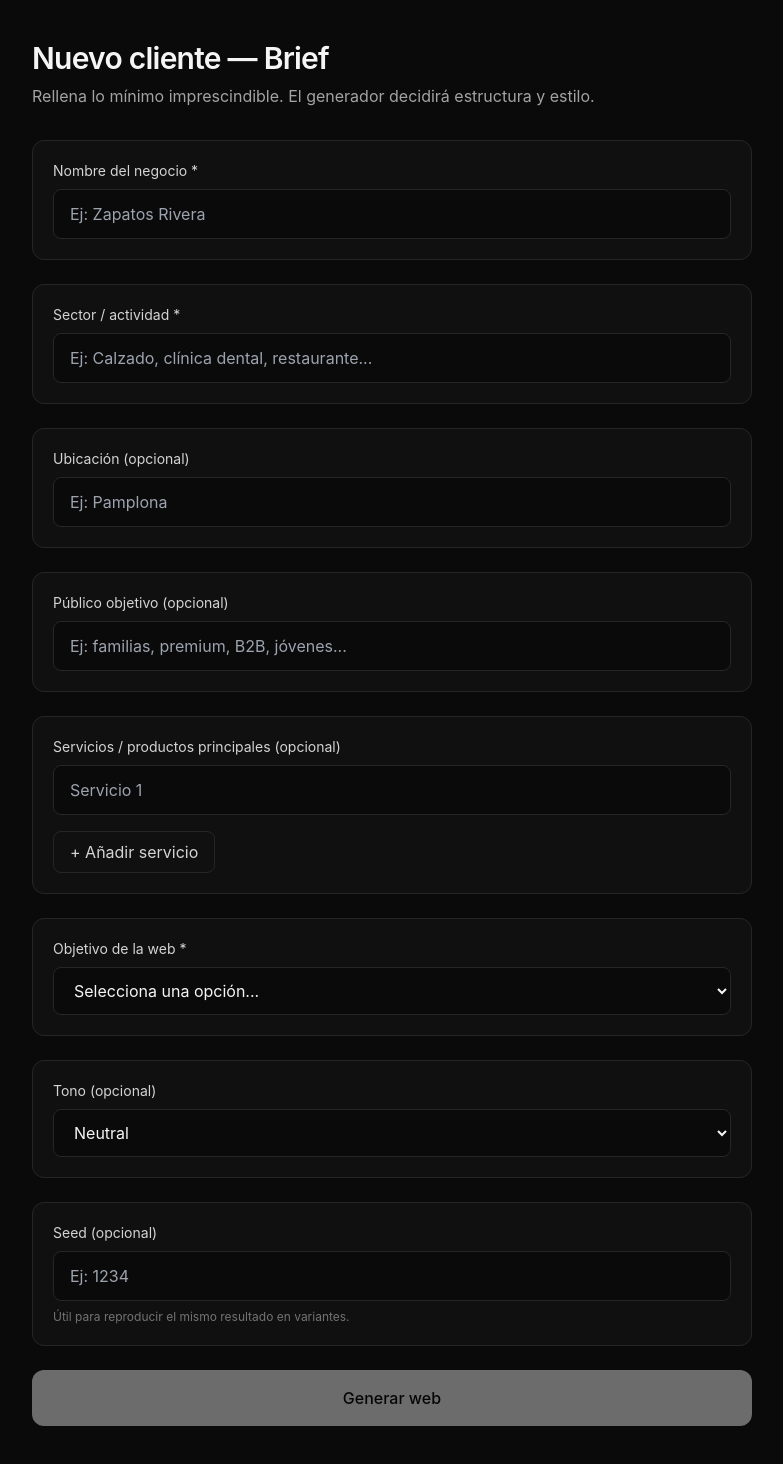
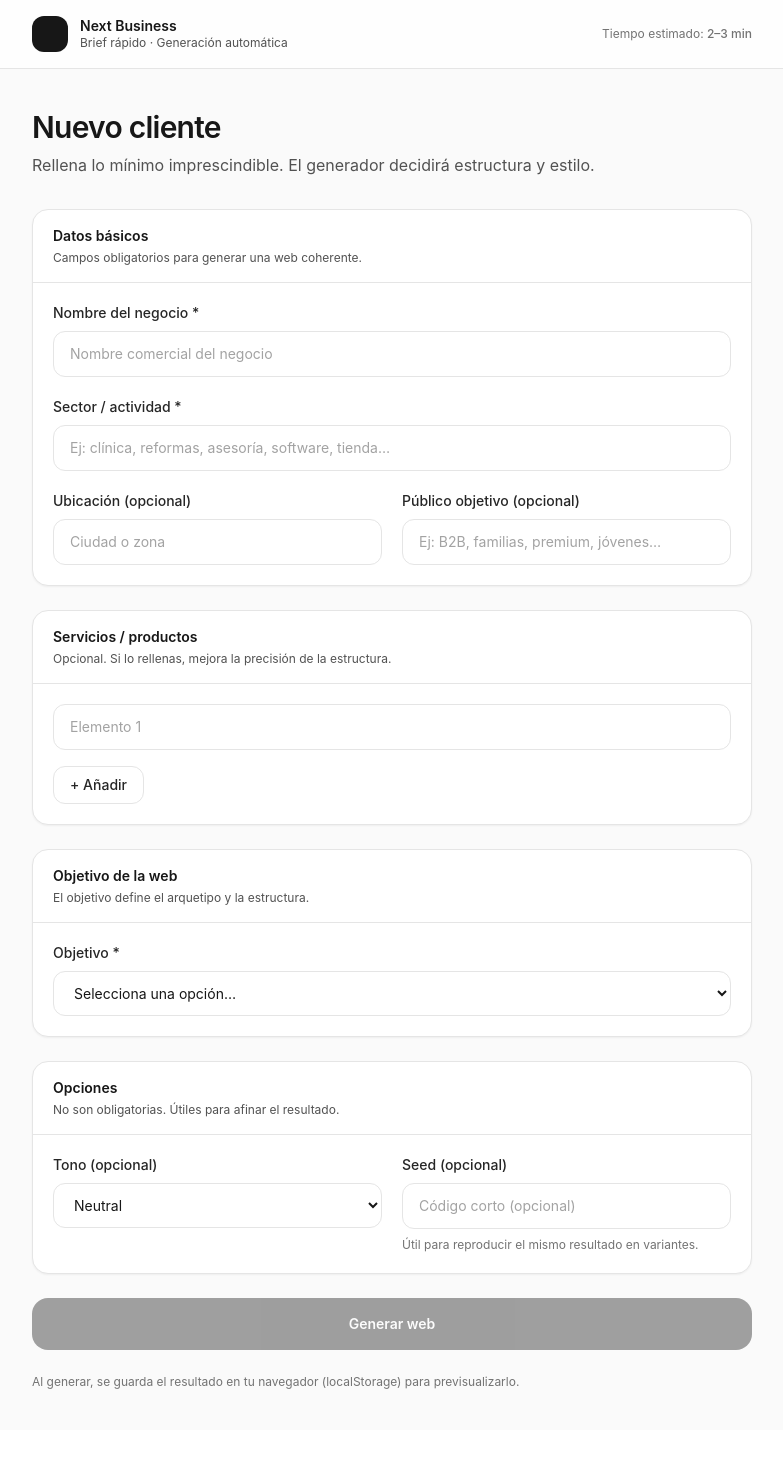
Before and after one commit to nextbusinesstest/next-business, a Next.js app: page /client/new in a window 1280 px wide. Shown: the whole page, without its empty margins (248-1031 px from the left). After the commit the page ends 1430 px from the top, so only its background shows below. Built offline with nearby package versions, Linux system fonts and the light colour scheme.

Commit message:
Update new.js

```diff
--- a/pages/client/new.js
+++ b/pages/client/new.js
@@ -1,4 +1,4 @@
-import { useEffect, useMemo, useState } from "react";
+import { useMemo, useState } from "react";
 import { useRouter } from "next/router";
 
 const GOAL_OPTIONS = [
@@ -7,16 +7,16 @@ const GOAL_OPTIONS = [
   { value: "ecommerce", label: "Vender online (e-commerce)" },
   { value: "bookings", label: "Reservas / citas" },
   { value: "catalog", label: "Informativa / catálogo" },
-
-  // NUEVO
   { value: "landing", label: "Conversión / Landing (una sola acción)" },
-
-  // NUEVO
   { value: "other", label: "Otro (especificar)" },
 ];
 
 function safeTrim(v) {
   return (v ?? "").toString().trim();
+}
+
+function cx(...classes) {
+  return classes.filter(Boolean).join(" ");
 }
 
 export default function ClientNew() {
@@ -78,7 +78,6 @@ export default function ClientNew() {
       target_audience: safeTrim(targetAudience),
       services: cleanedServices,
 
-      // NUEVO: objetivo con detalle opcional
       website_goal: safeTrim(websiteGoal),
       website_goal_detail: safeTrim(websiteGoalDetail),
 
@@ -111,86 +110,132 @@ export default function ClientNew() {
     }
   }
 
+  const Card = ({ title, subtitle, children }) => (
+    <div className="rounded-2xl border border-neutral-200 bg-white shadow-sm">
+      <div className="px-5 py-4 border-b border-neutral-200">
+        <div className="text-sm font-semibold text-neutral-900">{title}</div>
+        {subtitle ? (
+          <div className="text-xs text-neutral-600 mt-1">{subtitle}</div>
+        ) : null}
+      </div>
+      <div className="p-5">{children}</div>
+    </div>
+  );
+
+  const Label = ({ children }) => (
+    <label className="block text-sm font-medium text-neutral-800 mb-2">
+      {children}
+    </label>
+  );
+
+  const inputBase =
+    "w-full rounded-xl bg-white border border-neutral-200 px-4 py-3 text-sm text-neutral-900 " +
+    "outline-none focus:ring-2 focus:ring-neutral-900/10 focus:border-neutral-400 placeholder:text-neutral-400";
+
+  const selectBase =
+    "w-full rounded-xl bg-white border border-neutral-200 px-4 py-3 text-sm text-neutral-900 " +
+    "outline-none focus:ring-2 focus:ring-neutral-900/10 focus:border-neutral-400";
+
   return (
-    <div className="min-h-screen bg-neutral-950 text-neutral-100">
+    <div className="min-h-screen bg-neutral-50">
+      {/* Header NB */}
+      <div className="sticky top-0 z-10 border-b border-neutral-200 bg-white/80 backdrop-blur">
+        <div className="max-w-3xl mx-auto px-6 py-4 flex items-center justify-between">
+          <div className="flex items-center gap-3">
+            <div className="h-9 w-9 rounded-xl bg-neutral-900" aria-hidden />
+            <div>
+              <div className="text-sm font-semibold text-neutral-900 leading-none">
+                Next Business
+              </div>
+              <div className="text-xs text-neutral-600 mt-1 leading-none">
+                Brief rápido · Generación automática
+              </div>
+            </div>
+          </div>
+          <div className="text-xs text-neutral-500">
+            Tiempo estimado: <span className="font-medium">2–3 min</span>
+          </div>
+        </div>
+      </div>
+
       <div className="max-w-3xl mx-auto px-6 py-10">
-        <h1 className="text-3xl font-semibold tracking-tight">
-          Nuevo cliente — Brief
+        <h1 className="text-3xl font-semibold tracking-tight text-neutral-900">
+          Nuevo cliente
         </h1>
-        <p className="text-neutral-400 mt-2">
-          Rellena lo mínimo imprescindible. El generador decidirá estructura y
-          estilo.
+        <p className="text-neutral-600 mt-2">
+          Rellena lo mínimo imprescindible. El generador decidirá estructura y estilo.
         </p>
 
         <form onSubmit={handleSubmit} className="mt-8 space-y-6">
-          <div className="rounded-xl border border-neutral-800 bg-neutral-900/50 p-5">
-            <label className="block text-sm text-neutral-300 mb-2">
-              Nombre del negocio *
-            </label>
+          <Card
+            title="Datos básicos"
+            subtitle="Campos obligatorios para generar una web coherente."
+          >
+            <div className="space-y-5">
+              <div>
+                <Label>Nombre del negocio *</Label>
                 <input
                   value={businessName}
                   onChange={(e) => setBusinessName(e.target.value)}
-              className="w-full rounded-lg bg-neutral-950 border border-neutral-800 px-4 py-3 outline-none focus:border-neutral-600"
-              placeholder="Ej: Zapatos Rivera"
+                  className={inputBase}
+                  placeholder="Nombre comercial del negocio"
                 />
               </div>
 
-          <div className="rounded-xl border border-neutral-800 bg-neutral-900/50 p-5">
-            <label className="block text-sm text-neutral-300 mb-2">
-              Sector / actividad *
-            </label>
+              <div>
+                <Label>Sector / actividad *</Label>
                 <input
                   value={sector}
                   onChange={(e) => setSector(e.target.value)}
-              className="w-full rounded-lg bg-neutral-950 border border-neutral-800 px-4 py-3 outline-none focus:border-neutral-600"
-              placeholder="Ej: Calzado, clínica dental, restaurante..."
+                  className={inputBase}
+                  placeholder="Ej: clínica, reformas, asesoría, software, tienda…"
                 />
               </div>
 
-          <div className="rounded-xl border border-neutral-800 bg-neutral-900/50 p-5">
-            <label className="block text-sm text-neutral-300 mb-2">
-              Ubicación (opcional)
-            </label>
+              <div className="grid grid-cols-1 md:grid-cols-2 gap-5">
+                <div>
+                  <Label>Ubicación (opcional)</Label>
                   <input
                     value={location}
                     onChange={(e) => setLocation(e.target.value)}
-              className="w-full rounded-lg bg-neutral-950 border border-neutral-800 px-4 py-3 outline-none focus:border-neutral-600"
-              placeholder="Ej: Pamplona"
+                    className={inputBase}
+                    placeholder="Ciudad o zona"
                   />
                 </div>
 
-          <div className="rounded-xl border border-neutral-800 bg-neutral-900/50 p-5">
-            <label className="block text-sm text-neutral-300 mb-2">
-              Público objetivo (opcional)
-            </label>
+                <div>
+                  <Label>Público objetivo (opcional)</Label>
                   <input
                     value={targetAudience}
                     onChange={(e) => setTargetAudience(e.target.value)}
-              className="w-full rounded-lg bg-neutral-950 border border-neutral-800 px-4 py-3 outline-none focus:border-neutral-600"
-              placeholder="Ej: familias, premium, B2B, jóvenes..."
+                    className={inputBase}
+                    placeholder="Ej: B2B, familias, premium, jóvenes…"
                   />
                 </div>
+              </div>
+            </div>
+          </Card>
 
-          <div className="rounded-xl border border-neutral-800 bg-neutral-900/50 p-5">
-            <label className="block text-sm text-neutral-300 mb-2">
-              Servicios / productos principales (opcional)
-            </label>
-
+          <Card
+            title="Servicios / productos"
+            subtitle="Opcional. Si lo rellenas, mejora la precisión de la estructura."
+          >
             <div className="space-y-3">
               {services.map((s, i) => (
                 <div key={i} className="flex gap-3">
                   <input
                     value={s}
                     onChange={(e) => updateService(i, e.target.value)}
-                    className="flex-1 rounded-lg bg-neutral-950 border border-neutral-800 px-4 py-3 outline-none focus:border-neutral-600"
-                    placeholder={`Servicio ${i + 1}`}
+                    className={inputBase}
+                    placeholder={`Elemento ${i + 1}`}
                   />
                   {services.length > 1 && (
                     <button
                       type="button"
                       onClick={() => removeService(i)}
-                      className="rounded-lg border border-neutral-800 px-3 text-neutral-300 hover:border-neutral-600"
+                      className="rounded-xl border border-neutral-200 px-3 text-neutral-700 hover:border-neutral-400 hover:bg-neutral-50"
                       aria-label="Eliminar"
+                      title="Eliminar"
                     >
                       ✕
                     </button>
@@ -202,22 +247,24 @@ export default function ClientNew() {
             <button
               type="button"
               onClick={addService}
-              className="mt-4 rounded-lg border border-neutral-800 px-4 py-2 text-neutral-300 hover:border-neutral-600"
+              className="mt-4 rounded-xl border border-neutral-200 px-4 py-2 text-sm font-medium text-neutral-800 hover:border-neutral-400 hover:bg-neutral-50"
             >
-              + Añadir servicio
+              + Añadir
             </button>
-          </div>
+          </Card>
 
-          <div className="rounded-xl border border-neutral-800 bg-neutral-900/50 p-5">
-            <label className="block text-sm text-neutral-300 mb-2">
-              Objetivo de la web *
-            </label>
+          <Card
+            title="Objetivo de la web"
+            subtitle="El objetivo define el arquetipo y la estructura."
+          >
+            <div>
+              <Label>Objetivo *</Label>
               <select
                 value={websiteGoal}
                 onChange={(e) => setWebsiteGoal(e.target.value)}
-              className="w-full rounded-lg bg-neutral-950 border border-neutral-800 px-4 py-3 outline-none focus:border-neutral-600"
+                className={selectBase}
               >
-              <option value="">Selecciona una opción...</option>
+                <option value="">Selecciona una opción…</option>
                 {GOAL_OPTIONS.map((o) => (
                   <option key={o.value} value={o.value}>
                     {o.label}
@@ -226,28 +273,30 @@ export default function ClientNew() {
               </select>
 
               {needsGoalDetail && (
-              <div className="mt-4">
-                <label className="block text-sm text-neutral-300 mb-2">
-                  Describe el objetivo *
-                </label>
+                <div className="mt-5">
+                  <Label>Detalle del objetivo *</Label>
                   <input
                     value={websiteGoalDetail}
                     onChange={(e) => setWebsiteGoalDetail(e.target.value)}
-                  className="w-full rounded-lg bg-neutral-950 border border-neutral-800 px-4 py-3 outline-none focus:border-neutral-600"
-                  placeholder="Ej: pedir demo, suscripción, descarga, WhatsApp..."
+                    className={inputBase}
+                    placeholder="Ej: solicitar demo, pedir presupuesto, agenda de cita…"
                   />
                 </div>
               )}
             </div>
+          </Card>
 
-          <div className="rounded-xl border border-neutral-800 bg-neutral-900/50 p-5">
-            <label className="block text-sm text-neutral-300 mb-2">
-              Tono (opcional)
-            </label>
+          <Card
+            title="Opciones"
+            subtitle="No son obligatorias. Útiles para afinar el resultado."
+          >
+            <div className="grid grid-cols-1 md:grid-cols-2 gap-5">
+              <div>
+                <Label>Tono (opcional)</Label>
                 <select
                   value={tone}
                   onChange={(e) => setTone(e.target.value)}
-              className="w-full rounded-lg bg-neutral-950 border border-neutral-800 px-4 py-3 outline-none focus:border-neutral-600"
+                  className={selectBase}
                 >
                   <option value="neutral">Neutral</option>
                   <option value="professional">Profesional</option>
@@ -256,33 +305,41 @@ export default function ClientNew() {
                 </select>
               </div>
 
-          <div className="rounded-xl border border-neutral-800 bg-neutral-900/50 p-5">
-            <label className="block text-sm text-neutral-300 mb-2">
-              Seed (opcional)
-            </label>
+              <div>
+                <Label>Seed (opcional)</Label>
                 <input
                   value={seed}
                   onChange={(e) => setSeed(e.target.value)}
-              className="w-full rounded-lg bg-neutral-950 border border-neutral-800 px-4 py-3 outline-none focus:border-neutral-600"
-              placeholder="Ej: 1234"
+                  className={inputBase}
+                  placeholder="Código corto (opcional)"
                 />
                 <p className="text-xs text-neutral-500 mt-2">
                   Útil para reproducir el mismo resultado en variantes.
                 </p>
               </div>
+            </div>
+          </Card>
 
           {errorMsg && (
-            <div className="rounded-lg border border-red-900/60 bg-red-950/40 px-4 py-3 text-red-200">
+            <div className="rounded-2xl border border-red-200 bg-red-50 px-4 py-3 text-red-800 text-sm">
               {errorMsg}
             </div>
           )}
 
           <button
             disabled={!canSubmit || loading}
-            className="w-full rounded-xl bg-white text-black px-6 py-4 font-medium disabled:opacity-40"
+            className={cx(
+              "w-full rounded-2xl px-6 py-4 text-sm font-semibold",
+              "bg-neutral-900 text-white hover:bg-neutral-800",
+              "disabled:opacity-40 disabled:hover:bg-neutral-900"
+            )}
           >
-            {loading ? "Generando..." : "Generar web"}
+            {loading ? "Generando…" : "Generar web"}
           </button>
+
+          <p className="text-xs text-neutral-500">
+            Al generar, se guarda el resultado en tu navegador (localStorage) para previsualizarlo.
+          </p>
         </form>
       </div>
     </div>
```
Lines whose indentation alone changed are shown as unchanged.
